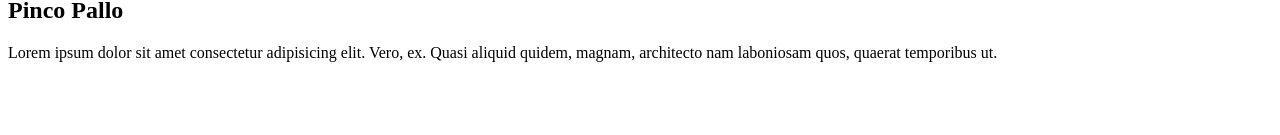
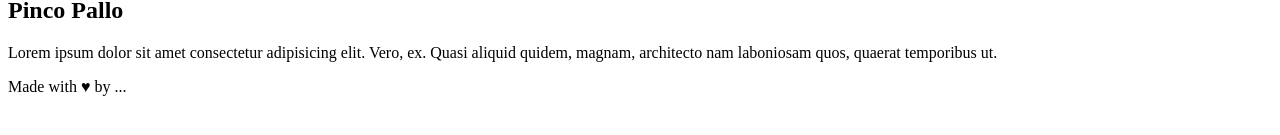
Before and after one commit to AndreaDistefanoDev/htmlcss-wireframe, a plain HTML site: page index.html in a window 1280 px wide. Shown: the part 355-490 px from the top of the page. Drawn offline with Linux system fonts and the light colour scheme.

Commit message:
add page footer

```diff
--- a/index.html
+++ b/index.html
@@ -46,6 +46,10 @@
         <!-- /.document -->
     </main>
     <!-- /#site_main -->
+    <footer id="site_footer">
+        <div>Made with &hearts; by ...</div>
+    </footer>
+    <!-- /#site_footer -->
 </body>
 
 </html>
```
